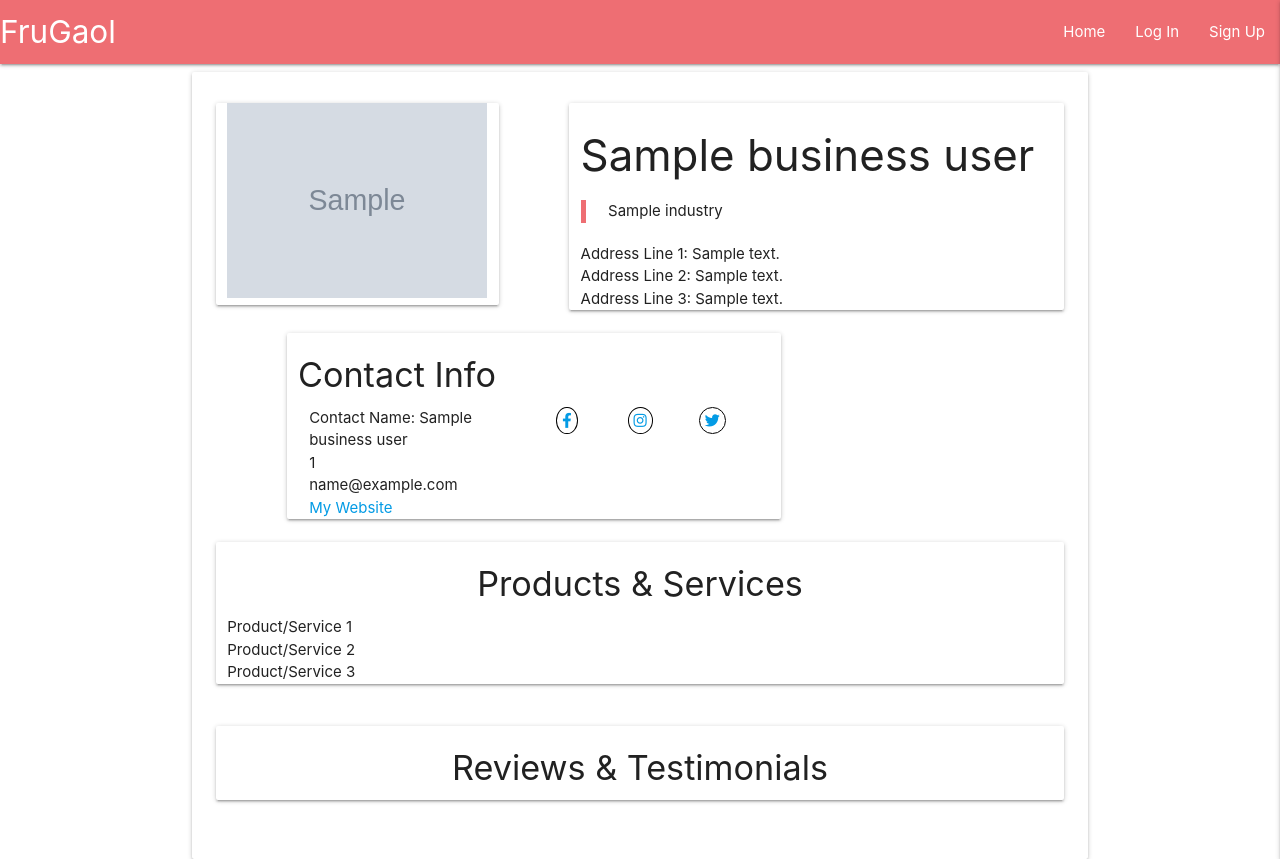
After one commit to ShiftyKitty/MS3-FruGaol, a Flask app: page /business_profile/1 in a window 1280 px wide. The commit adds this page. Run offline with Flask 2, Linux system fonts and the light colour scheme; grey boxes marked "Sample" are stand-in pictures; a database or web service that is not in the repository returns one stand-in record (values such as "Sample title"); some libraries are stand-ins or nearby versions.

Commit message:
consumer facing business profile now added and linking off to relevant profile via offer

```diff
--- a/app.py
+++ b/app.py
@@ -276,6 +276,17 @@ def consumer_profile(consumer_email_address):
     return redirect(url_for("login"))
 
 
+@app.route("/business_profile/<business_name>", methods=["GET", "POST"])
+def business_profile(business_name):
+    # grab the business info for customers from db
+    business_users = mongo.db.business_users.find()
+
+    business_name = mongo.db.business_users.find_one(
+        {"business_name": business_name})["business_name"]
+
+    return render_template("business_profile.html", business_name=business_name, business_users=business_users)
+
+
 @app.route("/logout")
 def logout():
     # remove user from session cookies
@@ -338,10 +349,11 @@ def create_offer():
 @app.route("/offer/<offer_id>", methods=["GET", "POST"])
 def offer(offer_id):
     # grab the session user's business_name from db
+
     offers = mongo.db.offers.find()
     offer = mongo.db.offers.find_one({"_id": ObjectId(offer_id)})
 
-    return render_template("offer.html", offer=offer, offers=offers)
+    return render_template("offer.html", offer=offer, offers=offers,)
 
 
 @app.route("/my_offers/<business_name>", methods=["GET", "POST"])
--- /dev/null
+++ b/templates/business_profile.html
@@ -0,0 +1,61 @@
+{% extends "base.html" %}
+{% block content %}
+
+            {% for business_user in business_users %}
+            {% if business_name|lower == business_user.business_name|lower %}
+            <div class="row card-panel">
+                <div class="logo-container">
+                    <div class="col s12 m4 l4 card-panel">
+                        <img src="{{ url_for('file', filename=business_user['logo_img'] )}}">
+                    </div>
+                </div>
+                <div class="col s12 m7 l7 push-l1 push-m1 business-details card-panel">
+                    <h3>{{ business_user.business_name }}</h3>
+                    <div class="industry">
+                        <blockquote>{{ business_user.industry }}</blockquote>
+                    </div>
+                    <div class="address">
+                        <p>Address Line 1: {{ business_user.business_address_line_1 }}</p>
+                        <p>Address Line 2: {{ business_user.business_address_line_2 }}</p>
+                        <p>Address Line 3: {{ business_user.business_address_line_3 }}</p>
+                    </div>
+                </div>
+                <div class="col s12 m12 l7 push-l1 contact-info card-panel">
+                    <h4>Contact Info</h4>
+                    <div class="col m6">
+                        <div class="signers-name">Contact Name: {{ business_user.signers_name }}</div>
+                        <div class="cont-number">{{ business_user.business_contact_number }}</div>
+                        <div class="email-address">{{ business_user.business_email_address }}</div>
+                        <div class="website"><a target="_blank" href="{{ business_user.website_url }}">My Website</a></div>
+                    </div>
+                    <div class="col m6 social-media">
+                        <div class="col s4 facebook"><a target="_blank" href="{{ business_user.facebook }}"><i class="fab fa-facebook-f"></i></a></div>
+                        <div class="col s4 instagram"><a target="_blank" href="{{ business_user.instagram }}"><i class="fab fa-instagram"></i></a></div>
+                        <div class="col s4 twitter"><a target="_blank" href="{{ business_user.twitter }}"><i class="fab fa-twitter"></i></a></div>
+                </div>
+
+            </div>
+
+            <div class="row">
+                <div class="col s12 prodServ card-panel">
+                    <h4 class="center-align">Products & Services</h4>
+                    <p>Product/Service 1</p>
+                    <p>Product/Service 2</p>
+                    <p>Product/Service 3</p>
+
+                </div>
+            </div>
+
+            <div class="row">
+                <div class="col s12 reviews card-panel">
+                    <h4 class="center-align">Reviews & Testimonials</h4>
+
+                </div>
+            </div>
+            {% endif %}
+            {% endfor %}
+
+
+
+
+{% endblock %}
```
Also changed, not shown: templates/offer.html (+38 -10 lines), templates/profile.html (+28 -8 lines).
